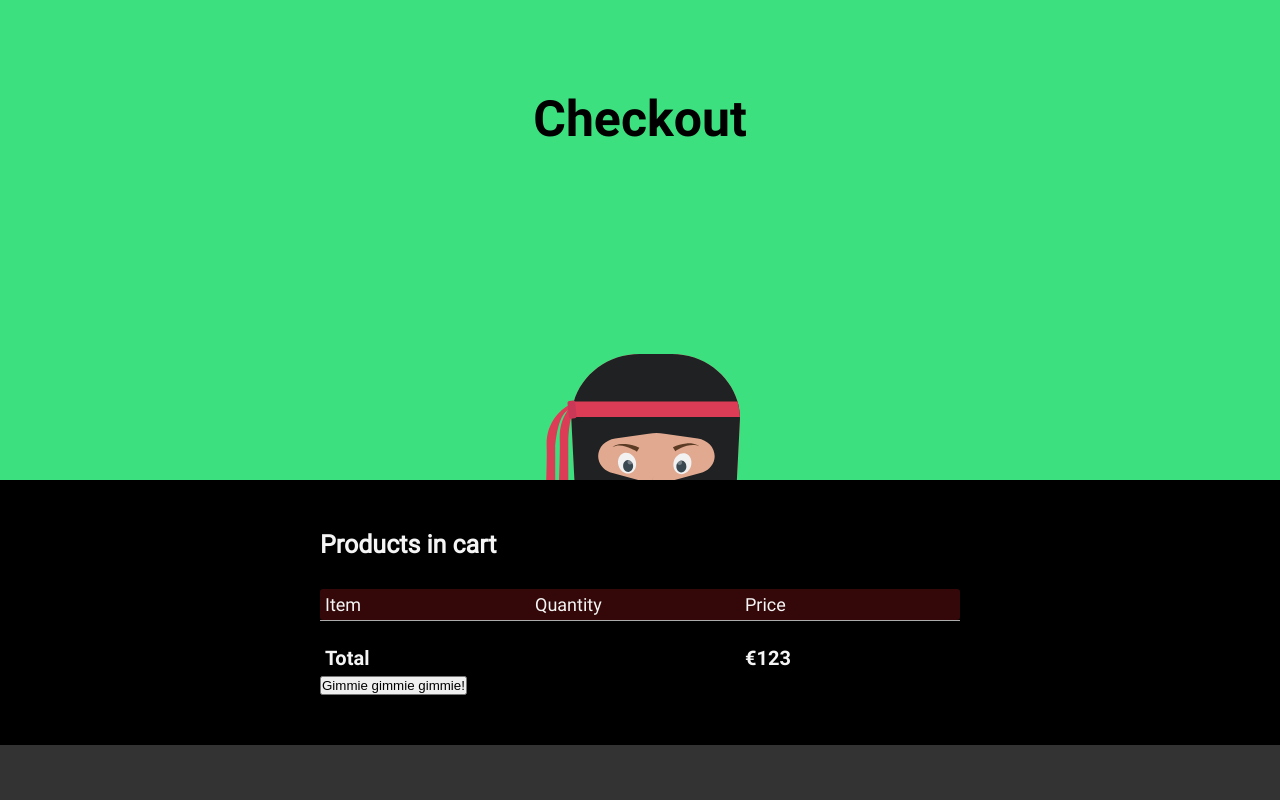
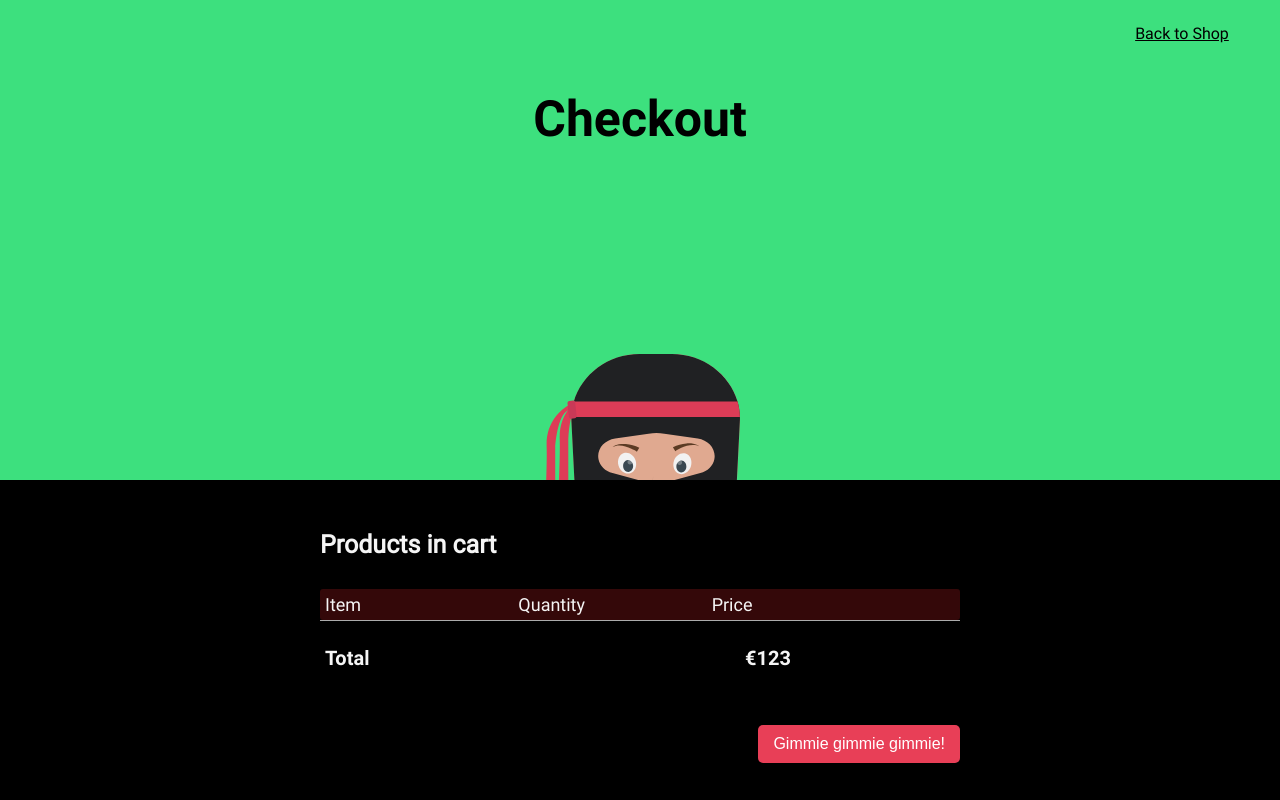
Before and after one commit to CarinWood/Poster-shop, a React (Create React App) app: page /checkout in a window 1280 px wide. Shown: the top 800 px of the page. Built offline with nearby package versions, Linux system fonts and the light colour scheme.

Commit message:
added functionality to klicking on big posters

```diff
--- a/src/components/big-card/BigCard.tsx
+++ b/src/components/big-card/BigCard.tsx
@@ -1,22 +1,45 @@
 import { FC } from 'react'
 import './bigCard.css'
+import { useShoppingCart } from '../../contexts/CartContext'
 
 interface BigCardProps {
-    img: string
-    title: string
+    _id: number
+    _img: string
+    _title: string
+    _price: number
 }
 
-export const BigCard:FC<BigCardProps> = ({img, title}) => {
+export const BigCard:FC<BigCardProps> = ({_id, _img, _title, _price}) => {
+  const {cart, setCart, handlePlus} = useShoppingCart()
+
+  const addToCart= () => {
+    const alreadyInCart = cart.findIndex(item => item.id === _id)
+    if(alreadyInCart !== -1) {
+      handlePlus(_id)
+    } else {
+      const product = {
+        id: _id,
+        title: _title,
+        img: _img,
+        price: _price,
+        quantity: 1,
+
+      }
+
+      setCart([...cart, product])
+    }
+  }
+
   return (
     <div className="big-card">
-      <img className="big-card-img" src={img} alt={title} />
+      <img className="big-card-img" src={_img} alt={_title} />
       <article>
-        <p className="big-card-title">{title}</p>
+        <p className="big-card-title">{_title}</p>
         <p className='big-card-text'>
             Lorem ipsum dolor sit amet consectetur adipisicing elit. Laboriosam
             neque quas iste perferendis, sapiente optio!
         </p>
-        <button className='big-card-btn'>Oh, take my money!</button>
+        <button className='big-card-btn' onClick={addToCart}>Oh, take my money!</button>
       </article>
     </div>
 
--- a/src/components/cart-header/CartHeader.tsx
+++ b/src/components/cart-header/CartHeader.tsx
@@ -1,10 +1,18 @@
 import './cartHeader.css'
 import ninjahead from '../../assets/images/ninjahead.svg'
+import { useNavigate } from 'react-router-dom'
 
 export const CartHeader = () => {
+  const navigate = useNavigate()
+
+  const goBack = () => {
+    navigate("/")
+  }
+
   return (
     <>
         <div className='cart-header'>
+          <p className='back' onClick={goBack}>Back to Shop</p>
             <h1 className='heading'>Checkout</h1>
             <img
                 className='header-img'
--- a/src/components/cart-header/cartHeader.css
+++ b/src/components/cart-header/cartHeader.css
@@ -8,3 +8,16 @@
     align-items: flex-start;
     position: relative;
 }
+
+.back {
+    position: absolute;
+    right: 4%;
+    top: 5%;
+    text-decoration: underline;
+    cursor: pointer;
+    transition: all 0.3s ease-in-out;
+}
+
+.back:hover {
+    color: #e83f57;
+}
--- a/src/components/cart-product/CartProduct.tsx
+++ b/src/components/cart-product/CartProduct.tsx
@@ -1,15 +1,28 @@
 import './cartProduct.css'
 import { CartItem } from '../../types/cartTypes'
 import { FC } from 'react'
+import { FaRegWindowClose } from "react-icons/fa";
+import { useShoppingCart } from '../../contexts/CartContext';
 
 interface CartProductProps extends CartItem {}
 
-export const CartProduct:FC<CartProductProps> = ({title, quantity, price}) => {
+export const CartProduct:FC<CartProductProps> = ({title, quantity, price, id}) => {
+  const {cart, setCart} = useShoppingCart();
+
+  const deleteItem = () => {
+      const updatedArray = cart.filter(product => product.id !== id)
+      setCart(updatedArray)
+  }
+
+
   return (
     <div className='cart-product'>
-    <p>Poster {title}</p>
-    <p>{quantity}</p>
-    <p>€{price}</p>
+    <p className='title-box'>Poster {title}</p>
+    <p className='quantity-box'>{quantity}</p>
+
+        <p>€{price}</p>
+        <span onClick={deleteItem}><FaRegWindowClose className='delete-icon'/></span>
+
     </div>
   )
 }
--- a/src/components/cart-product/cartProduct.css
+++ b/src/components/cart-product/cartProduct.css
@@ -7,12 +7,41 @@
 }
 
 .cart-product p {
-    width: 300px;
+    width: 200px;
     display: flex;
     align-items: center;
     justify-content: flex-start;
     font-size: 18px;
     margin-top: 5px;
+}
+
+.cart-product span {
+    width: 50px;
+    display: flex;
+    align-items: center;
+    justify-content: flex-start;
+}
+
+.quantity-box {
+    display: flex;
+    align-items: center;
+    padding-left: 23px;
+}
+
+.price-box {
+    width: 300px;
+    display: flex;
+    justify-content: space-between;
+    align-items: center;
+}
+
+.delete-icon {
+    font-size: 22px;
+    margin-bottom: 5px;
+    cursor: pointer;
+}
+.delete-icon:hover {
+    opacity: 0.5;
 }
 
 .divider {
--- a/src/components/cart/Cart.tsx
+++ b/src/components/cart/Cart.tsx
@@ -4,6 +4,13 @@ import './cart.css'
 
 export const Cart = () => {
   const {cart, setCart} = useShoppingCart()
+
+  const message = () => {
+    alert('Thank you for your purchase!')
+  }
+
+
+
   return (
     <section className='cart'>
         <h2 className='cart-headline'>Products in cart</h2>
@@ -11,6 +18,7 @@ export const Cart = () => {
           <p>Item</p>
           <p>Quantity</p>
           <p>Price</p>
+          <span></span>
         </div>
             {cart.map(item => {
               return <CartProduct key={item.id} {...item}/>
@@ -22,7 +30,9 @@ export const Cart = () => {
           <p>€123</p>
         </div>
 
-        <button className='gimmie-btn'>Gimmie gimmie gimmie!</button>
+        <div className='gimmie-btn-area'>
+          <button className='gimmie-btn' onClick={message}>Gimmie gimmie gimmie!</button>
+        </div>
     </section>
   )
 }
--- a/src/components/cart/cart.css
+++ b/src/components/cart/cart.css
@@ -19,11 +19,15 @@
 }
 
 .banner p {
-    width: 300px;
+    width: 100px;
     display: flex;
     align-items: center;
     justify-content: flex-start;
     font-size: 18px;
+}
+
+.banner span {
+    width: 50px;
 }
 
 .summary {
@@ -45,6 +49,29 @@
     font-size: 20px;
 }
 
+.gimmie-btn-area {
+    width: 100%;
+    display: flex;
+    justify-content: flex-end;
+    margin-top: 50px;
+}
+
 .gimmie-btn {
+    background-color:#e83f57;
+    color: white;
+    border: none;
+    border-radius: 5px;
+    padding: 10px 15px;
+    font-size: 16px;
+    cursor: pointer;
+    transition: all 0.3s ease-in-out;
+}
 
+
+.gimmie-btn:active {
+    transform: translateY(2px);
 }
+
+.gimmie-btn:hover {
+    background-color: #8b1728;
+}
--- a/src/components/header/Header.tsx
+++ b/src/components/header/Header.tsx
@@ -10,9 +10,12 @@ export const Header = () => {
   const toCheckoutPage = () => {
     navigate('/checkout')
   }
+
+
   return (
     <header>
         <h1 className='heading'>Poster Shop</h1>
+
         <img
             className='header-img'
             src={ninjahead}
--- a/src/pages/Home.tsx
+++ b/src/pages/Home.tsx
@@ -25,8 +25,10 @@ export const Home = () => {
     {bigPosters.map((poster) => {
       return <BigCard
                 key={poster.id}
-                img={poster.img}
-                title={poster.title}
+                _id={poster.id}
+                _img={poster.img}
+                _title={poster.title}
+                _price={poster.price}
 
               />
     })}
```
